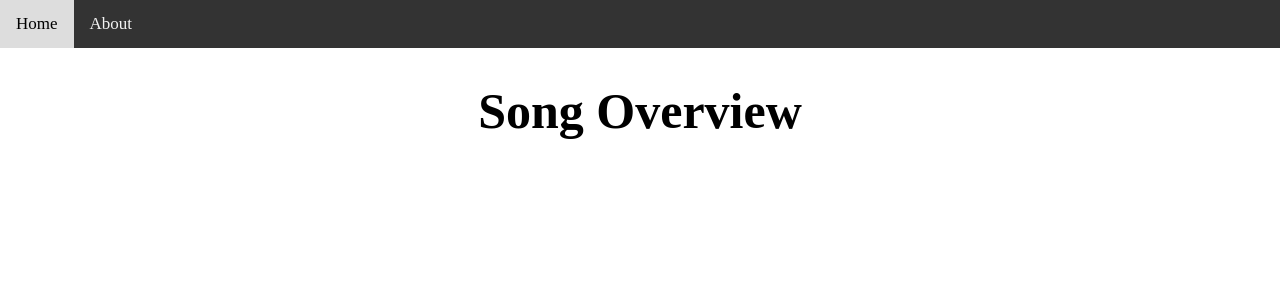
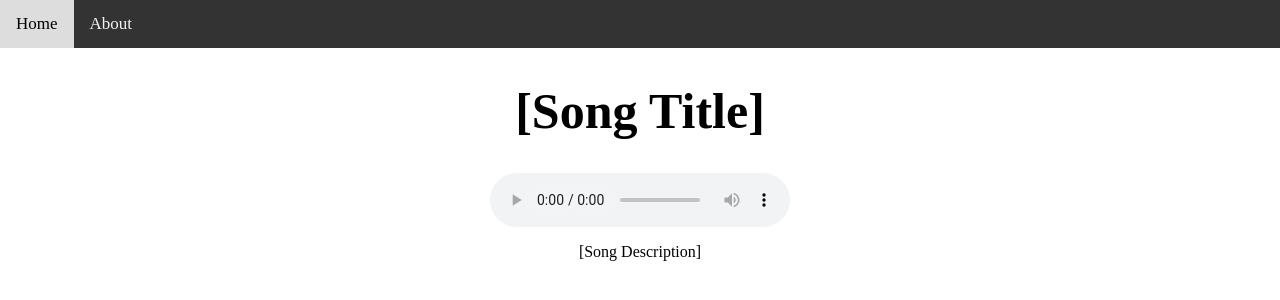
Before and after one commit to HackGT-9/Audur, a plain HTML site: page templates/song.html in a window 1280 px wide. Drawn offline with Linux system fonts and the light colour scheme.

Commit message:
add song description in song overview

```diff
--- a/templates/song.html
+++ b/templates/song.html
@@ -50,7 +50,13 @@
             <a href='about.html'>About</a>
         </div>
         <div class='content'>
-            <h1>Song Overview</h1>
+            <h1 id="songTitle">[Song Title]</h1>
+            <audio controls>
+                <source src="https://www.soundhelix.com/examples/mp3/SoundHelix-Song-1.mp3" type="audio/mpeg">
+                Your browser does not support the audio element.
+            </audio>
+            <p id="songDescription">[Song Description]</p>
+
         </div>
     </body>
 </html>
```
Also changed, not shown: templates/upload.html (+1 -1 lines).
